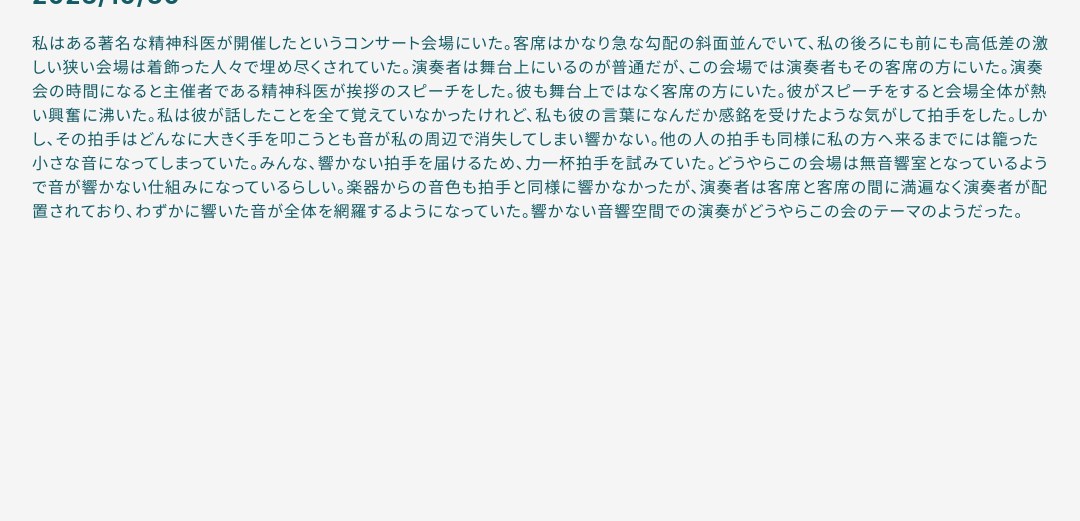
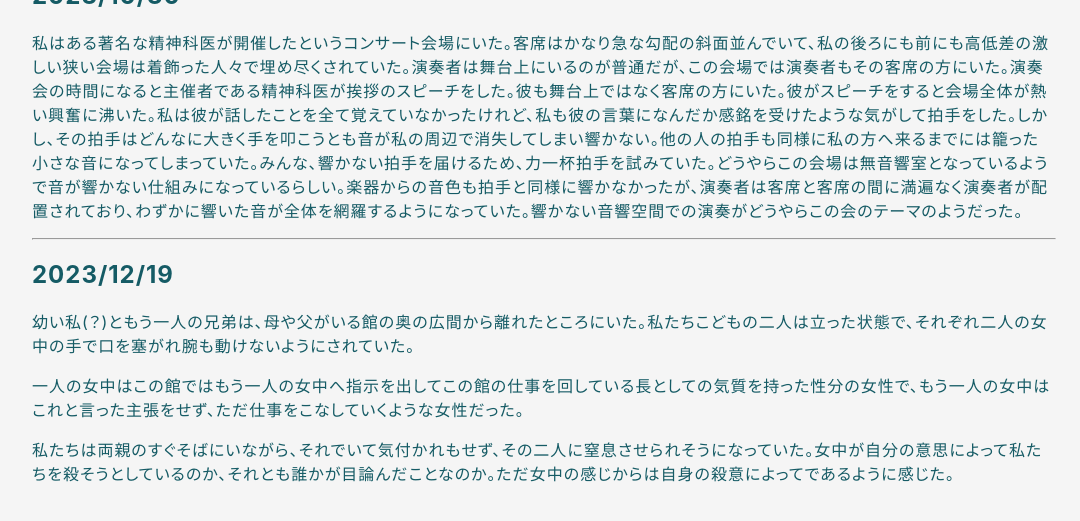
Before and after one commit to hihumi-riku/hihumi-riku.github.io, a Jekyll site: the page built from _posts/2023-06-24-dream_2023.md, in a window 1280 px wide and 900 px high, scrolled down 6486 px. Shown: the top 521 px of the window, without its empty margins (96-1176 px from the left). Built offline with Jekyll 4.4.1, drawn with Linux system fonts in a browser that asks for light colours.

Commit message:
Update 2023-06-24-dream_2023.md

```diff
--- a/_posts/2023-06-24-dream_2023.md
+++ b/_posts/2023-06-24-dream_2023.md
@@ -316,3 +316,14 @@ DZPLという謎の会社があった。
 ## 2023/10/30
 
 私はある著名な精神科医が開催したというコンサート会場にいた。客席はかなり急な勾配の斜面並んでいて、私の後ろにも前にも高低差の激しい狭い会場は着飾った人々で埋め尽くされていた。演奏者は舞台上にいるのが普通だが、この会場では演奏者もその客席の方にいた。演奏会の時間になると主催者である精神科医が挨拶のスピーチをした。彼も舞台上ではなく客席の方にいた。彼がスピーチをすると会場全体が熱い興奮に沸いた。私は彼が話したことを全て覚えていなかったけれど、私も彼の言葉になんだか感銘を受けたような気がして拍手をした。しかし、その拍手はどんなに大きく手を叩こうとも音が私の周辺で消失してしまい響かない。他の人の拍手も同様に私の方へ来るまでには籠った小さな音になってしまっていた。みんな、響かない拍手を届けるため、力一杯拍手を試みていた。どうやらこの会場は無音響室となっているようで音が響かない仕組みになっているらしい。楽器からの音色も拍手と同様に響かなかったが、演奏者は客席と客席の間に満遍なく演奏者が配置されており、わずかに響いた音が全体を網羅するようになっていた。響かない音響空間での演奏がどうやらこの会のテーマのようだった。
+
+
+---
+<a id="27"></a>
+<a href="#27"></a>
+## 2023/12/19
+幼い私(？)ともう一人の兄弟は、母や父がいる館の奥の広間から離れたところにいた。私たちこどもの二人は立った状態で、それぞれ二人の女中の手で口を塞がれ腕も動けないようにされていた。
+
+一人の女中はこの館ではもう一人の女中へ指示を出してこの館の仕事を回している長としての気質を持った性分の女性で、もう一人の女中はこれと言った主張をせず、ただ仕事をこなしていくような女性だった。
+
+私たちは両親のすぐそばにいながら、それでいて気付かれもせず、その二人に窒息させられそうになっていた。女中が自分の意思によって私たちを殺そうとしているのか、それとも誰かが目論んだことなのか。ただ女中の感じからは自身の殺意によってであるように感じた。
```
